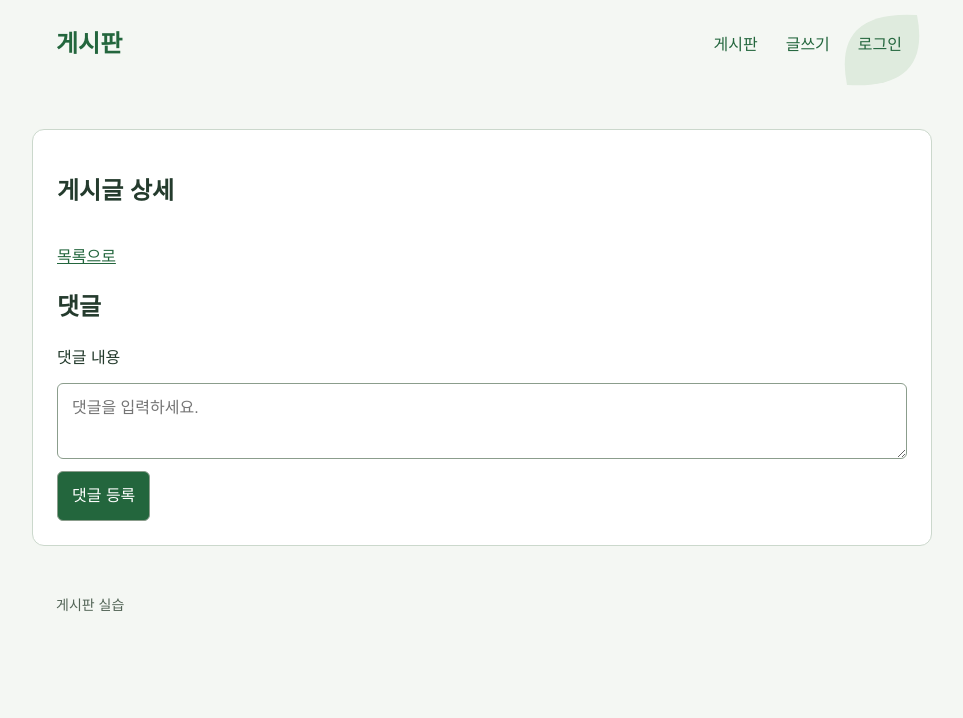
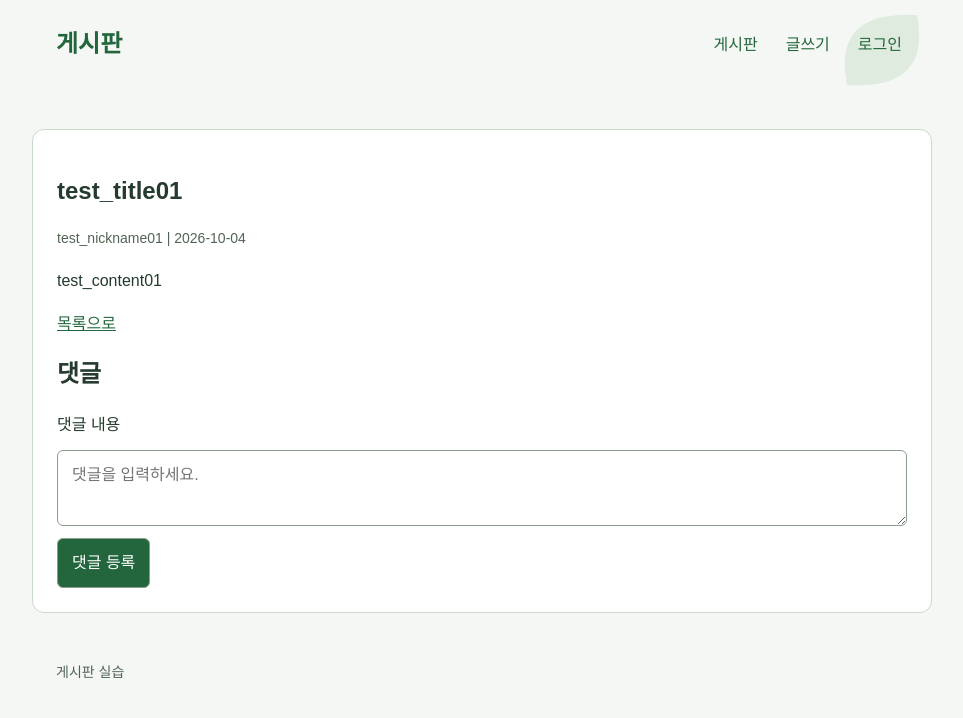
Before and after one commit to metatron2701/green-board-front-react-2026, a React (Vite) app: page /posts/1 in a window 1280 px wide. Shown: the top 718 px of the page, without its empty margins (158-1121 px from the left). Built offline with nearby package versions, Linux system fonts and the light colour scheme.

Commit message:
no message

```diff
--- a/src/App.jsx
+++ b/src/App.jsx
@@ -1,4 +1,4 @@
-import { useState } from "react";
+import { useEffect, useState } from "react";
 import { Route, Routes } from "react-router-dom";
 import BoardFooter from "./components/BoardFooter";
 import BoardHeader from "./components/BoardHeader";
@@ -55,7 +55,7 @@
           <Route path="/" element={<PostList posts={posts} onAddPracticePost={addPracticePost} />} />
           <Route path="/posts" element={<PostList posts={posts} onAddPracticePost={addPracticePost} />} />
           <Route path="/posts/new" element={<PostForm onSave={savePost} />} />
-          <Route path="/posts/:postId" element={<PostDetail />} />
+          <Route path="/posts/:postId" element={<PostDetail posts={posts} />} />
           <Route path="/login" element={<Login onLogin={() => setIsLoggedIn(true)} />} />
         </Routes>
       <BoardFooter />
--- a/src/components/PostDetail.jsx
+++ b/src/components/PostDetail.jsx
@@ -1,16 +1,19 @@
-import { Link } from "react-router-dom";
+import { Link, useParams } from "react-router-dom";
 
-export default function PostDetail() {
+export default function PostDetail({ posts }) {
+    const { postId } = useParams();
+    const post = posts.find((item) => String(item.id) === postId);
+
     return (
         <main>
             <article>
-                <h1 id="post-title">게시글 상세</h1>
-                <p id="post-meta" className="meta"></p>
-                <p id="post-content"></p>
+                <h1 id="post-title">{post?.title || "게시글을 불러올 수 없습니다."}</h1>
+                <p id="post-meta" className="meta">{post && `${post.authorNickname} | ${post.createdDatetime}` || ""}</p>
+                <p id="post-content">{post?.content}</p>
                 <p id="post-message" role="status"></p>
             </article>
             <Link to="/posts">목록으로</Link>
-            <section id="comments-section" aria-labelledby="comments-title">
+            {post && <section id="comments-section" aria-labelledby="comments-title">
                 <h2 id="comments-title">댓글</h2>
                 <p id="comments-message" role="status"></p>
                 <ul id="comment-list"></ul>
@@ -19,7 +22,7 @@
                     <textarea id="comment-content" name="content" required maxLength="255" placeholder="댓글을 입력하세요."></textarea>
                     <button type="submit">댓글 등록</button>
                 </form>
-            </section>
+            </section>}
         </main>
     );
 }
--- a/src/components/PostList.jsx
+++ b/src/components/PostList.jsx
@@ -1,19 +1,28 @@
+import { useSearchParams } from "react-router-dom";
 import PostItem from "./PostItem.jsx";
 
 export default function PostList({posts, onAddPracticePost}) {
+    const [searchParams, setSearchParams] = useSearchParams();
+    const totalPages = Math.max(1, posts.length);
+    const requestedPage = Number(searchParams.get("page"));
+    let page = 1;
+    if (Number.isSafeInteger(requestedPage) && requestedPage > 0) {
+        page = Math.min(requestedPage, totalPages);
+    }
+
     return (
         <main>
             <h1>게시판</h1>
             <p id="list-message" role="status">게시글 목록</p>
             <button id="retry-list" type="button">목록 다시 시도</button>
 
-            <PostListItem posts={posts} />
+            <PostListItem posts={posts.slice(page - 1, page)} />
             <button type="button" onClick={onAddPracticePost}>임시 게시글 추가</button>
 
             <div className="pagination" aria-label="페이지 이동">
-                <button id="previous-page" type="button" disabled>이전</button>
-                <span id="page-number">1 페이지</span>
-                <button id="next-page" type="button" disabled>다음</button>
+                <button id="previous-page" type="button" disabled={page <= 1} onClick={() => setSearchParams({page: String(page - 1)})}>이전</button>
+                <span id="page-number">{page} 페이지</span>
+                <button id="next-page" type="button" disabled={page >= totalPages} onClick={() => setSearchParams({page: String(page + 1)})}>다음</button>
             </div>
         </main>
     );
```
